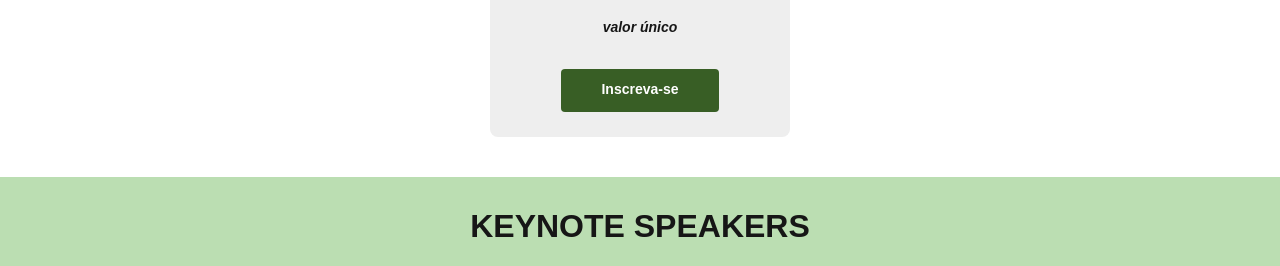
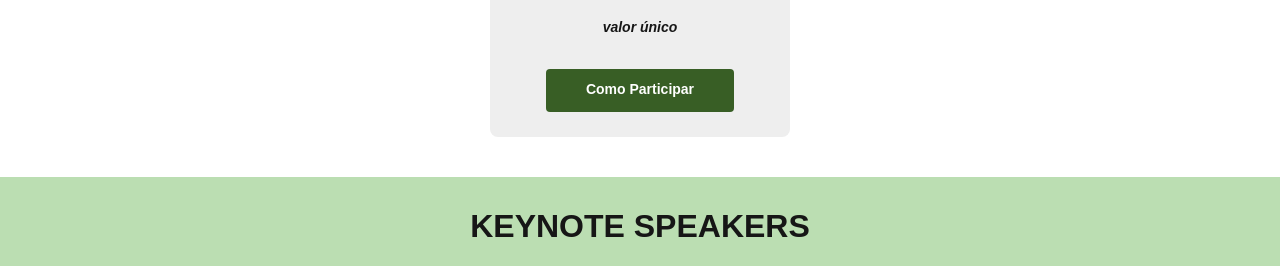
Before and after one commit to mayconspirlandelli/19cbs, a plain HTML site: page index.html in a window 1280 px wide. Shown: the part 2014-2280 px from the top of the page. Drawn offline with nearby package versions, Linux system fonts and the light colour scheme.

Commit message:
Adicionado o botão sobre edital do hackathon

```diff
--- a/index.html
+++ b/index.html
@@ -283,7 +283,7 @@
                     <h4><sup>R$</sup>30</h4>
                     <p><strong>valor único </strong><strong style="color: red;"></strong></p>
                     <div class="btn-wrap">
-                        <a href="https://www.even3.com.br/19-edicao-do-congresso-brasileiro-de-sistemas-482195/" target="_blank" class="btn-ins">Inscreva-se</a>
+                        <a href="https://drive.google.com/file/d/1HjTE1a_XalLKRDBDeZMPAsZ_PvFaPGmw/view?usp=sharing/" target="_blank" class="btn-ins">Como Participar</a>
                     </div>
                 </div>
             </div>
```
